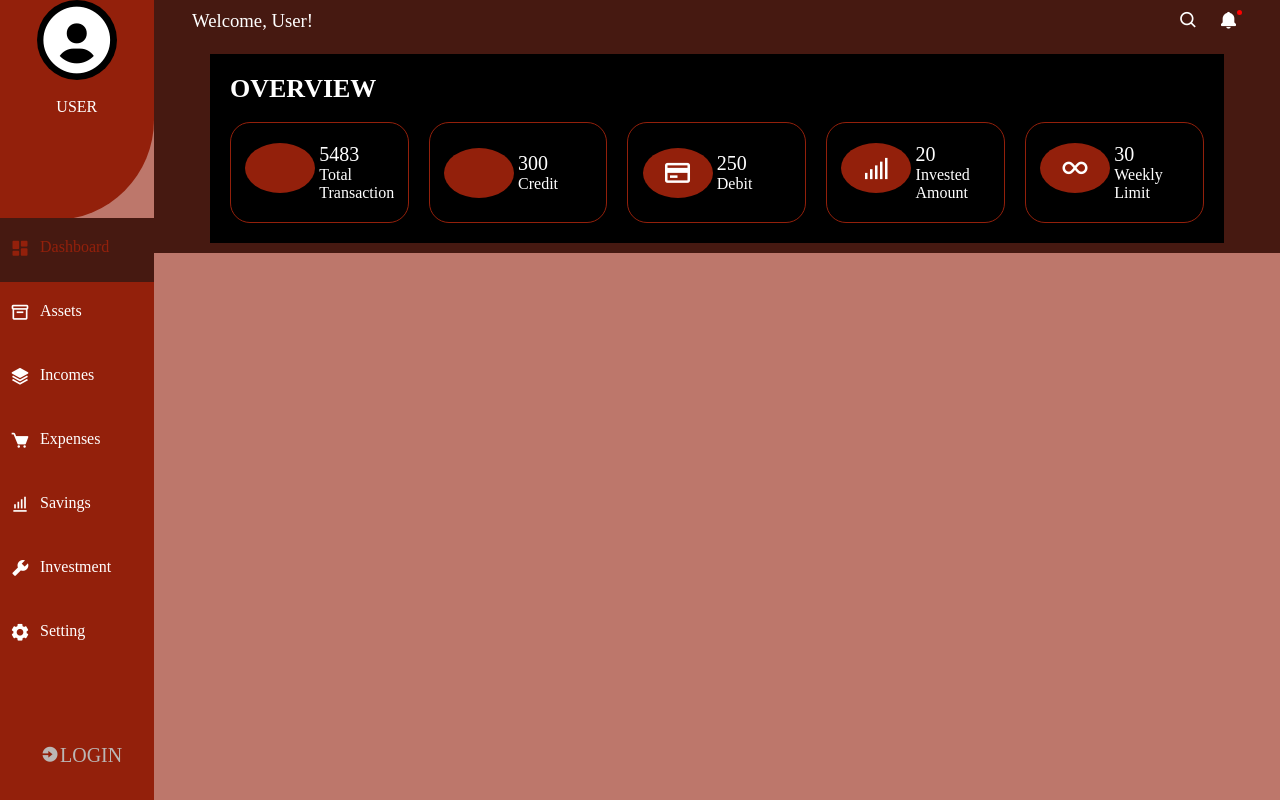
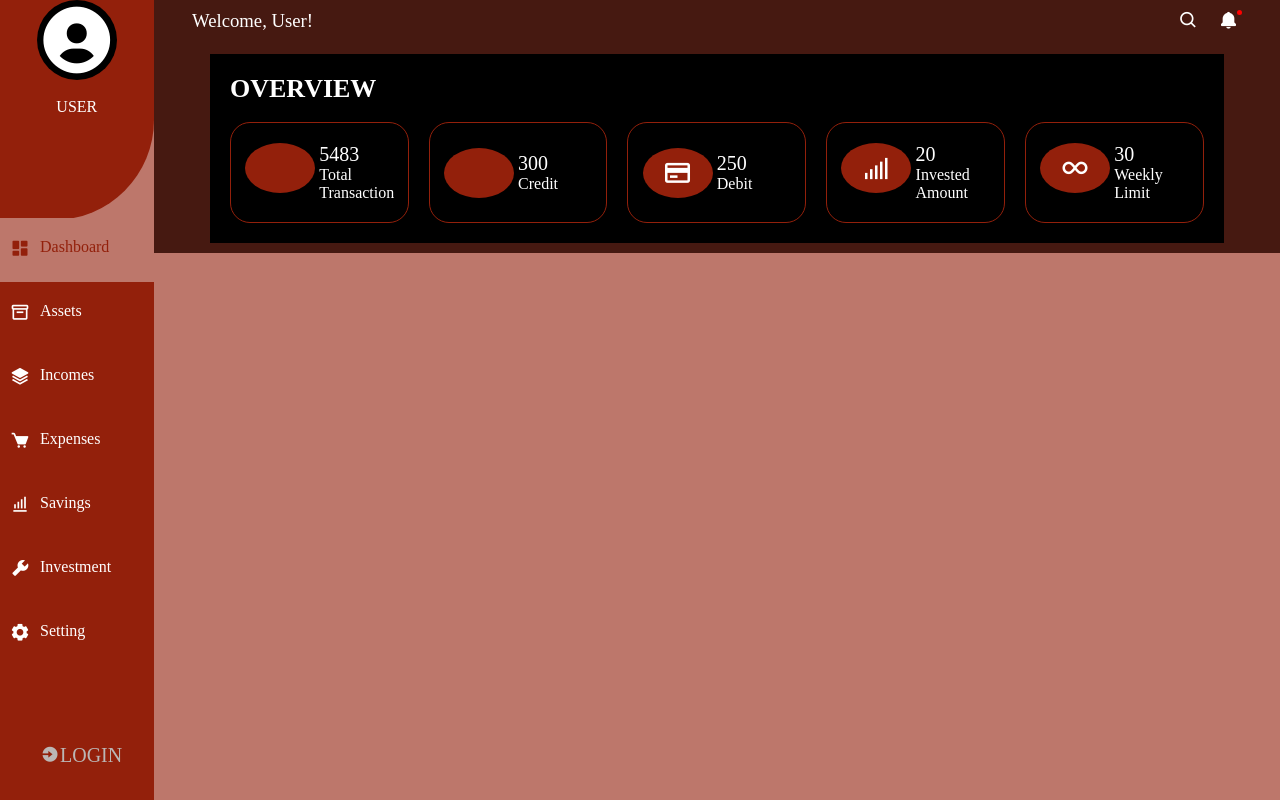
Before and after one commit to Lovethrech/personal-finance-manager, a Vue app: page / in a window 1280 px wide. Built offline with nearby package versions, Linux system fonts and the light colour scheme; some icons are missing.

Commit message:
...finetuning all available components.

```diff
--- a/src/stores/sideNavColor.js
+++ b/src/stores/sideNavColor.js
@@ -3,7 +3,7 @@ import { defineStore } from 'pinia';
 
 export const useSideNavColorStore = defineStore('sideNavColor', () => {
     const defaultBgColor = "#93200B";
-    const activeBgColor = "#461911";
+    const activeBgColor = "#bd776b";
     const defaultColor="#FFFFFF";
     const activeColor="#93200B";
 
```
